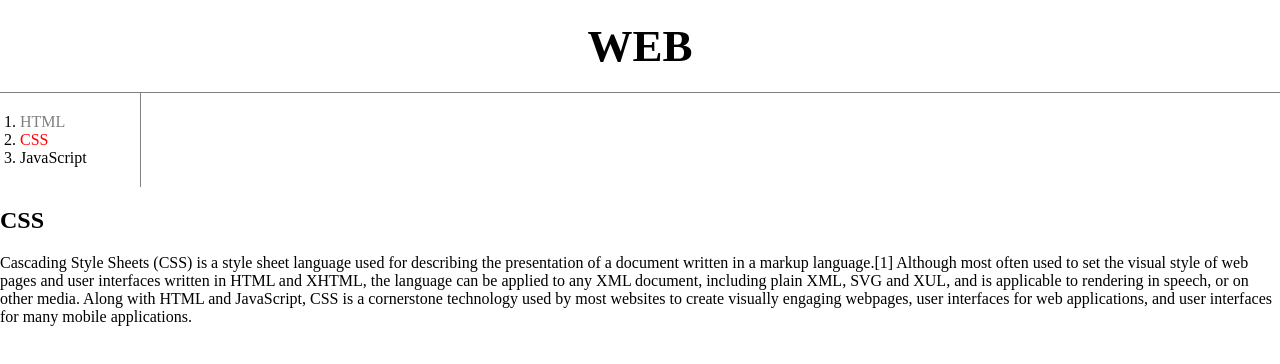
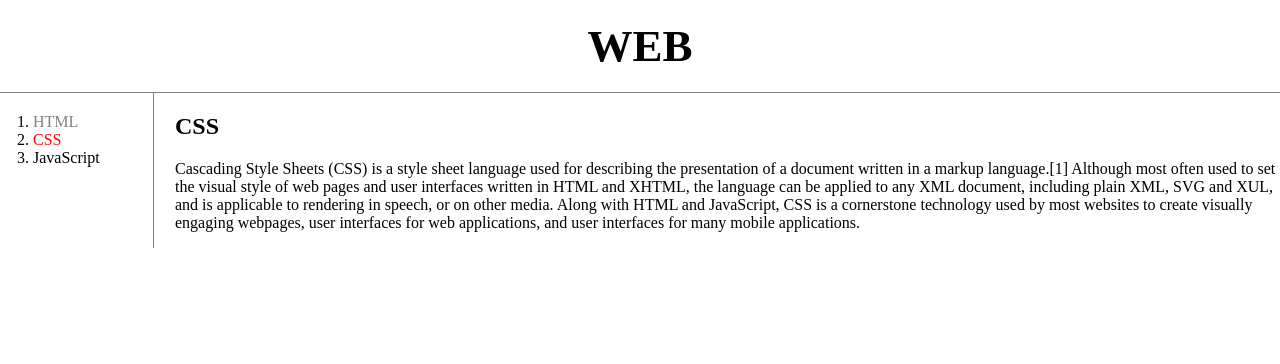
Before and after one commit to Andrew0937/web1, a plain HTML site: page 2.html in a window 1280 px wide. Drawn offline with Linux system fonts and the light colour scheme.

Commit message:
Add files via upload

```diff
--- a/2.html
+++ b/2.html
@@ -44,7 +44,7 @@
 </head>
 <body>
   <h1><a href="index.html">WEB</a></h1>
-  <div>
+  <div id="grid">
   <ol>
     <li><a href="1.html" class="saw">HTML</a></li>
     <li><a href="2.html" class="saw" id="active">CSS</a></li>
```
